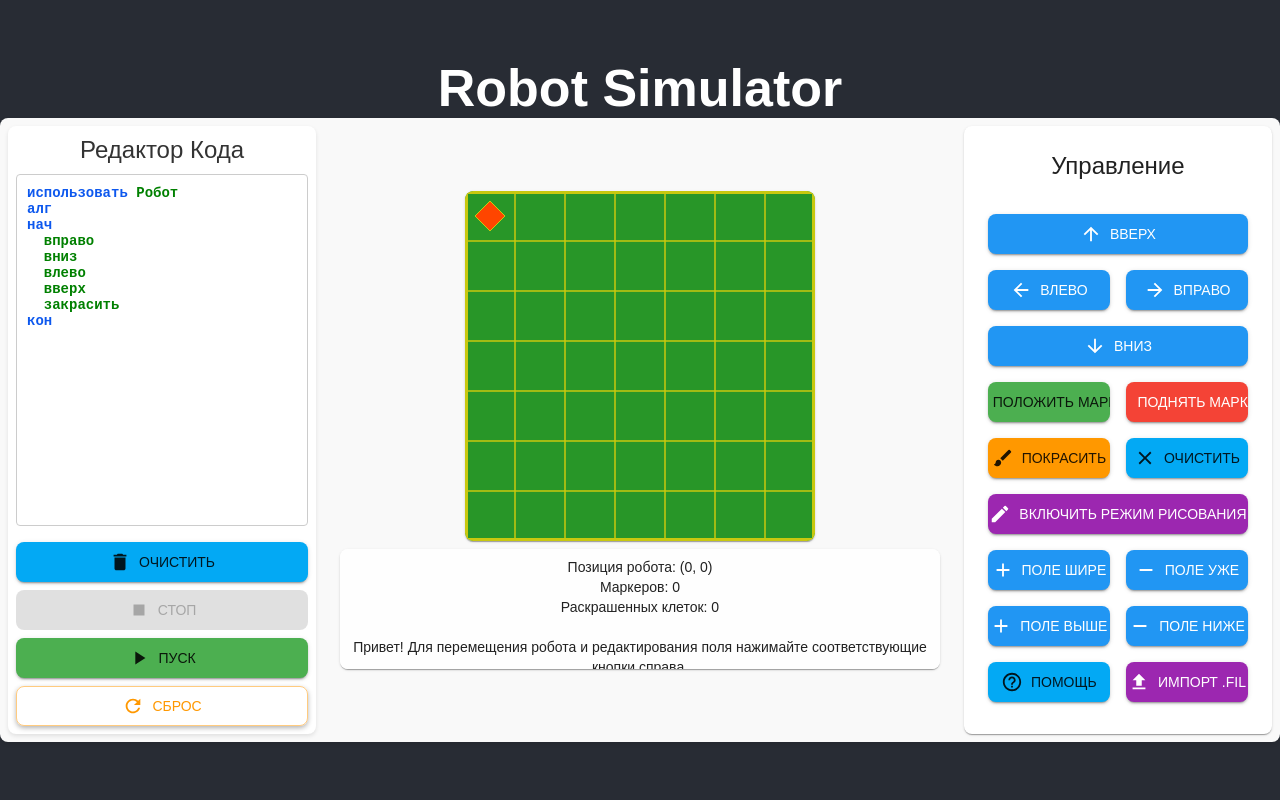
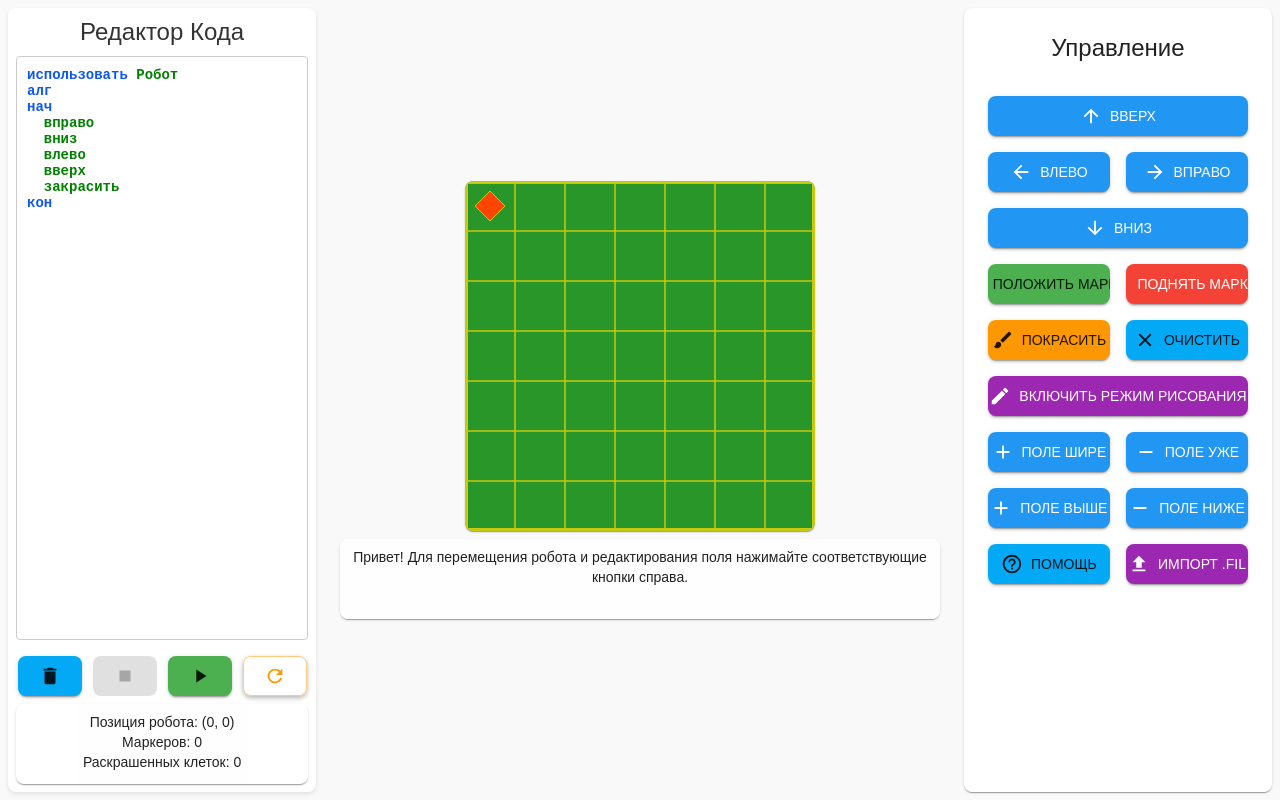
Before and after one commit to Bormotoon/PyRobot, a React (Create React App) app in the folder pyrobot/frontend/: page / in a window 1280 px wide. Built offline with nearby package versions, Linux system fonts and the light colour scheme.

Commit message:
Fixed Robot Drag'n'Drop (messed by memoisation), code buttons fixed, status block moved to CodeEditor

```diff
--- a/pyrobot/frontend/src/App.js
+++ b/pyrobot/frontend/src/App.js
@@ -7,7 +7,6 @@ function App() {
     return (
         <div className="App">
             <header className="App-header">
-                <h1>Robot Simulator</h1>
                 <RobotSimulator/>
             </header>
         </div>
--- a/pyrobot/frontend/src/components/CodeEditor/CodeEditor.css
+++ b/pyrobot/frontend/src/components/CodeEditor/CodeEditor.css
@@ -4,10 +4,8 @@
 .code-editor {
     flex: 1 1 25%;
     order: 1;
-
     margin: var(--spacing);
     padding: var(--spacing);
-
     background: var(--background-color-code-editor);
     color: var(--text-color-code-editor);
     display: flex;
@@ -36,112 +34,106 @@
     min-height: 0;
 }
 
-/* Блок с кнопками под редактором */
+/* Панель управления: кнопки в одну строку */
 .editor-controls {
     display: flex;
-    flex-direction: column;
+    flex-direction: row;
+    justify-content: space-around;
     gap: var(--spacing);
     margin-top: var(--spacing);
 }
 
-/* Масштабируемые кнопки (как в ControlPanel) */
+/* Кнопки управления (только иконки) */
 .editor-button {
     display: flex;
     align-items: center;
-    justify-content: flex-start;
-    width: 100%;
-
-    /* Масштабируемый шрифт:
-       от 12px до 16px, при этом используем 2vw для серединки */
-    font-size: clamp(12px, 2vw, 16px);
-
-    /* Не переносим текст, обрезаем при нехватке места */
-    white-space: nowrap;
-    overflow: hidden;
-    text-overflow: ellipsis;
-
+    justify-content: center;
+    /* Размер кнопки можно регулировать по необходимости */
+    width: 40px;
+    height: 40px;
     color: #fff;
     border: none;
     border-radius: var(--small-border-radius);
     box-shadow: var(--button-box-shadow);
     cursor: pointer;
     transition: background-color 0.2s, opacity 0.2s;
-
-    /* Отступы внутри кнопки, отступ снизу/сверху */
-    padding: var(--spacing);
-    margin: 0; /* можем регулировать в .editor-controls, где gap */
-
-    min-height: 40px;
-    font-weight: bold;
 }
 
-/* Ховер-эффект */
+/* Ховер-эффект для кнопок */
 .editor-button:hover {
     opacity: 0.9;
 }
 
 /* Масштабируемые иконки внутри кнопок */
 .editor-button .MuiSvgIcon-root {
-    /* Например, от 16px до 22px */
     font-size: clamp(16px, 3vw, 22px);
-    margin-right: var(--spacing);
 }
 
-/* Prism-token: структурные */
+/* Блок статуса (перенесён из Field) */
+/* Можно использовать существующие стили .status-card и .status-text */
+.status-card {
+    align-self: stretch;
+    margin-top: var(--spacing);
+    border-radius: var(--border-radius);
+    box-shadow: var(--box-shadow);
+}
+
+.status-text {
+    white-space: pre-line;
+    min-height: 80px;
+    max-height: 120px;
+    overflow-y: auto;
+    padding: var(--spacing);
+    border-radius: var(--small-border-radius);
+    background: #fefefe;
+    line-height: 1.3;
+}
+
+/* Prism-token стили остаются без изменений */
+
 .code-editor .token.keyword-struct {
     color: #0d58ee;
     font-weight: bold;
 }
 
-/* Prism-token: типы (type) */
 .code-editor .token.keyword-type {
-    color: #0451a5; /* Синий */
+    color: #0451a5;
     font-weight: bold;
 }
 
-/* Prism-token: булевы / логика */
 .code-editor .token.keyword-bool {
-    color: #008080; /* Тёмно-бирюзовый */
+    color: #008080;
     font-weight: bold;
 }
 
-/* Prism-token: ввод/вывод */
 .code-editor .token.keyword-io {
-    color: #995c00; /* Коричневатый */
+    color: #995c00;
     font-weight: bold;
 }
 
-/* Prism-token: управление потоком (flow) */
 .code-editor .token.keyword-flow {
-    color: #9c27b0; /* Фиолетовый */
+    color: #9c27b0;
     font-weight: bold;
 }
 
-/* Комментарии */
 .code-editor .token.comment {
     color: #7d8590;
     font-style: italic;
 }
 
-/* Строки */
 .code-editor .token.string {
     color: #007c9c;
 }
 
-/* Числа */
 .code-editor .token.number {
     color: #0e76c8;
 }
 
-/* Операторы */
 .code-editor .token.operator {
     color: #24292e;
 }
 
-/* Команды Робота */
 .code-editor .token.robot-command {
-    color: #008000; /* зелёный */
+    color: #008000;
     font-weight: bold;
-
-
 }
--- a/pyrobot/frontend/src/components/CodeEditor/CodeEditor.jsx
+++ b/pyrobot/frontend/src/components/CodeEditor/CodeEditor.jsx
@@ -1,14 +1,12 @@
 import React, {memo, useCallback} from 'react';
-import {Button, Typography} from '@mui/material';
+import {Button, Typography, Card} from '@mui/material';
 import Editor from 'react-simple-code-editor';
 import Prism from 'prismjs';
-
-/* Иконки MUI */
 import {Delete, Stop, PlayArrow, Refresh} from '@mui/icons-material';
 
 import './CodeEditor.css';
 
-// Группы ключевых слов
+// --- Списки ключевых слов ---
 const structuralKeywords = [
 	"алг", "нач", "кон", "исп", "кон_исп", "использовать"
 ];
@@ -28,31 +26,18 @@ const flowKeywords = [
 	"при", "нц", "кц", "кц_при", "раз", "пока",
 	"для", "от", "до", "шаг"
 ];
-
 const robotCommands = [
-	// Название исполнителя
 	"Робот",
-
-	// Команды-действия
 	"влево", "вправо", "вверх", "вниз", "закрасить",
-
-	// Команды-проверки (логические)
 	"слева свободно", "справа свободно", "сверху свободно", "снизу свободно",
 	"слева стена", "справа стена", "сверху стена", "снизу стена",
 	"клетка закрашена", "клетка чистая",
-
-	// Команды-измерения
 	"температура", "радиация"
 ];
 
-
-// Функция, которая генерирует RegExp для массива слов:
+// --- Функция генерации RegExp для ключевых слов ---
 function makeKumirRegex(words) {
-	// Пример: (?:алг|нач|кон|...) - без скобок
 	const alternatives = words.join("|");
-	// lookbehind: true => обязательно (^) или пробел захватывается "позади"
-// 'i' — флаг нестрогого регистра (если нужно),
-// можно убрать, если хотим строго строчные
 	return {
 		pattern: new RegExp(`(^|\\s)(?:${alternatives})(?=$|\\s)`, "i"),
 		lookbehind: true
@@ -60,43 +45,22 @@ function makeKumirRegex(words) {
 }
 
 Prism.languages.kumir = {
-	// 1) Структурные ключевые слова
 	"keyword-struct": makeKumirRegex(structuralKeywords),
-
-	// 2) Типы, декларации
 	"keyword-type": makeKumirRegex(typeKeywords),
-
-	// 3) Логика, булевы значения
 	"keyword-bool": makeKumirRegex(booleanKeywords),
-
-	// 4) Ввод/вывод
 	"keyword-io": makeKumirRegex(ioKeywords),
-
-	// 5) Управление потоком
 	"keyword-flow": makeKumirRegex(flowKeywords),
-
-	// 6) Исполнитель Робот
 	"robot-command": makeKumirRegex(robotCommands),
-
-	// Комментарии
 	comment: /#.*/,
-
-	// Строки (одинарные/двойные кавычки)
 	string: {
 		pattern: /(["'])(?:(?!\1).)*\1/,
 		greedy: true
 	},
-
-	// Числа: десятичные, отрицательные, шестнадцатеричные с '$', + «e/E/е/Е»
 	number: {
 		pattern: /-?\$[0-9A-Fa-f]+|-?\d+(?:\.\d+)?(?:[еeЕE][-+]?\d+)?/
 	},
-
-	// Операторы
 	operator: /(?:\*\*|<=|>=|<>|!=|==|[+\-*/<>=])/
-
 };
-
 
 const CodeEditor = memo(({
 	                         code,
@@ -105,10 +69,9 @@ const CodeEditor = memo(({
 	                         onClearCode,
 	                         onStop,
 	                         onStart,
-	                         onReset
+	                         onReset,
+	                         statusText  // Передаётся из родителя: строка с позицией, числом маркеров и раскрашенных клеток
                          }) => {
-
-	// Функция подсветки кода
 	const highlightCode = useCallback((inputCode) => {
 		return Prism.highlight(inputCode, Prism.languages.kumir, 'kumir');
 	}, []);
@@ -127,57 +90,53 @@ const CodeEditor = memo(({
 				className="react-simple-code-editor"
 			/>
 
+			{/* Панель управления: кнопки в одну строку, только иконки */}
 			<div className="editor-controls">
-				{/* Очистить */}
 				<Button
 					variant="contained"
 					color="info"
 					className="editor-button"
 					onClick={onClearCode}
-					fullWidth
 				>
 					<Delete/>
-					Очистить
 				</Button>
 
-				{/* Стоп */}
 				<Button
 					variant="contained"
 					color="error"
 					className="editor-button"
 					onClick={onStop}
 					disabled={!isRunning}
-					fullWidth
 				>
 					<Stop/>
-					Стоп
 				</Button>
 
-				{/* Пуск */}
 				<Button
 					variant="contained"
 					color="success"
 					className="editor-button"
 					onClick={onStart}
 					disabled={isRunning}
-					fullWidth
 				>
 					<PlayArrow/>
-					Пуск
 				</Button>
 
-				{/* Сброс */}
 				<Button
 					variant="outlined"
 					color="warning"
 					className="editor-button"
 					onClick={onReset}
-					fullWidth
 				>
 					<Refresh/>
-					Сброс
 				</Button>
 			</div>
+
+			{/* Под панелью управления – реальный статус */}
+			<Card className="status-card">
+				<Typography variant="body2" className="status-text">
+					{statusText}
+				</Typography>
+			</Card>
 		</div>
 	);
 });
--- a/pyrobot/frontend/src/components/Field/Field.jsx
+++ b/pyrobot/frontend/src/components/Field/Field.jsx
@@ -19,15 +19,11 @@ const Field = memo(({
 	                    height,
 	                    cellSize,
 	                    editMode,
-	                    statusMessage,
+	                    statusMessage,    // Динамические подсказки (например, "Стена поставлена", "Клик за пределами поля")
 	                    setStatusMessage,
                     }) => {
-	// Состояние для отслеживания перетаскивания робота
 	const [isDraggingRobot, setIsDraggingRobot] = useState(false);
 
-	/**
-	 * Перерисовываем поле при каждом изменении данных (координаты робота, стены и т.д.).
-	 */
 	useEffect(() => {
 		if (!canvasRef.current) return;
 		drawField(canvasRef.current, {
@@ -38,110 +34,39 @@ const Field = memo(({
 			permanentWalls,
 			width,
 			height,
-			cellSize
+			cellSize,
 		});
-	}, [
-		canvasRef,
-		coloredCells,
-		robotPos,
-		markers,
-		walls,
-		permanentWalls,
-		width,
-		height,
-		cellSize
-	]);
+	}, [canvasRef, coloredCells, robotPos, markers, walls, permanentWalls, width, height, cellSize]);
 
-	/**
-	 * Преобразует координаты клика (event.clientX, event.clientY)
-	 * в координаты canvas с учётом масштабирования.
-	 */
 	const getCanvasCoords = useCallback((event) => {
 		const canvas = canvasRef.current;
 		if (!canvas) return {x: null, y: null};
-
 		const rect = canvas.getBoundingClientRect();
 		const scaleX = canvas.width / rect.width;
 		const scaleY = canvas.height / rect.height;
-
 		const x = (event.clientX - rect.left) * scaleX;
 		const y = (event.clientY - rect.top) * scaleY;
 		return {x, y};
 	}, [canvasRef]);
 
-	/**
-	 * Проверка, не вышли ли мы за пределы холста (по пикселям).
-	 */
 	const isOutsideCanvas = useCallback((px, py) => {
 		return px < 0 || py < 0 || px >= width * cellSize || py >= height * cellSize;
 	}, [width, height, cellSize]);
 
-	/**
-	 * Преобразует пиксельные координаты (px, py) в координаты сетки (gridX, gridY),
-	 * зажимая (clamp) в диапазон [0..width-1] и [0..height-1].
-	 */
 	const toGridCoords = useCallback((px, py) => {
 		let gx = Math.floor(px / cellSize);
 		let gy = Math.floor(py / cellSize);
-
 		gx = Math.min(Math.max(gx, 0), width - 1);
 		gy = Math.min(Math.max(gy, 0), height - 1);
-
 		return {gridX: gx, gridY: gy};
 	}, [cellSize, width, height]);
 
-	/**
-	 * ЛКМ в режиме редактирования:
-	 * - если кликаем по роботу, начинаем перетаскивание;
-	 * - иначе ставим/убираем стены или закрашиваем клетку.
-	 */
-	const handleMouseDown = useCallback((e) => {
-		if (e.button !== 0) return; // Только левая кнопка
-		e.preventDefault();
-		e.stopPropagation();
-
-		const {x, y} = getCanvasCoords(e);
-		if (x === null || y === null || isOutsideCanvas(x, y)) {
-			setStatusMessage('Клик за пределами поля.');
-			return;
-		}
-
-		if (!editMode) {
-			setStatusMessage(getHint('canvasLeftClickNoEdit', false));
-			return;
-		}
-
-		// Определяем клетку, куда кликнули
-		const {gridX, gridY} = toGridCoords(x, y);
-
-		// Если это клетка, в которой сейчас робот – начинаем «drag»
-		if (gridX === robotPos.x && gridY === robotPos.y) {
-			setIsDraggingRobot(true);
-			setStatusMessage('Начали перетаскивать робота.');
-			return;
-		}
-
-		// Иначе - взаимодействуем со стенами/раскрашенными клетками
-		handleWallsAndCells(gridX, gridY, x, y);
-	}, [
-		editMode,
-		robotPos,
-		getCanvasCoords,
-		isOutsideCanvas,
-		toGridCoords,
-		setStatusMessage
-	]);
-
-	/**
-	 * Вспомогательный метод для постановки/убирания стен или закраски клетки.
-	 */
+	// Обработка взаимодействия со стенами/клетками
 	const handleWallsAndCells = useCallback((gx, gy, px, py) => {
-		const margin = 5; // отступ от края клетки для "попадания" в стену
+		const margin = 5;
 		const xRem = px % cellSize;
 		const yRem = py % cellSize;
 		let wall = null;
-
-		// Левый/правый/верхний/нижний край
 		if (xRem < margin) {
 			wall = `${gx},${gy},${gx},${gy + 1}`;
 		} else if (xRem > cellSize - margin) {
@@ -151,9 +76,7 @@ const Field = memo(({
 		} else if (yRem > cellSize - margin) {
 			wall = `${gx},${gy + 1},${gx + 1},${gy + 1}`;
 		}
-
 		if (wall) {
-			// Ставим/убираем стену (если она не «постоянная»)
 			if (!permanentWalls.has(wall)) {
 				setWalls(prev => {
 					const copy = new Set(prev);
@@ -167,12 +90,9 @@ const Field = memo(({
 					return copy;
 				});
 			} else {
-				setStatusMessage(
-					'Это постоянная стена. ' + getHint('canvasLeftClickEditMode', true)
-				);
+				setStatusMessage('Это постоянная стена. ' + getHint('canvasLeftClickEditMode', true));
 			}
 		} else {
-			// Закрашиваем/очищаем клетку
 			const posKey = `${gx},${gy}`;
 			setColoredCells(prev => {
 				const c = new Set(prev);
@@ -186,71 +106,63 @@ const Field = memo(({
 				return c;
 			});
 		}
-	}, [
-		cellSize,
-		permanentWalls,
-		setWalls,
-		setColoredCells,
-		setStatusMessage
-	]);
+	}, [cellSize, permanentWalls, setWalls, setColoredCells, setStatusMessage]);
 
-	/**
-	 * Пока ЛКМ зажата и мы «таскаем» робота — он двигается за курсором.
-	 */
+	const handleMouseDown = useCallback((e) => {
+		if (e.button !== 0) return; // только левая кнопка
+		e.preventDefault();
+		e.stopPropagation();
+		const {x, y} = getCanvasCoords(e);
+		if (x === null || y === null || isOutsideCanvas(x, y)) {
+			setStatusMessage('Клик за пределами поля.');
+			return;
+		}
+		if (!editMode) {
+			setStatusMessage(getHint('canvasLeftClickNoEdit', false));
+			return;
+		}
+		const {gridX, gridY} = toGridCoords(x, y);
+		if (gridX === robotPos.x && gridY === robotPos.y) {
+			setIsDraggingRobot(true);
+			setStatusMessage('Начали перетаскивать робота.');
+			return;
+		}
+		// Вызываем функцию обработки стен/клеток
+		handleWallsAndCells(gridX, gridY, x, y);
+	}, [editMode, robotPos, getCanvasCoords, isOutsideCanvas, toGridCoords, setStatusMessage, handleWallsAndCells]);
+
 	const handleMouseMove = useCallback((e) => {
 		if (!isDraggingRobot) return;
 		e.preventDefault();
 		e.stopPropagation();
-
 		const {x, y} = getCanvasCoords(e);
-		if (x === null || y === null || isOutsideCanvas(x, y)) {
-			return;
-		}
-
-		// Определяем клетку и «зажимаем» в пределах поля
+		if (x === null || y === null || isOutsideCanvas(x, y)) return;
 		const {gridX, gridY} = toGridCoords(x, y);
 		setRobotPos({x: gridX, y: gridY});
-	}, [
-		isDraggingRobot,
-		getCanvasCoords,
-		toGridCoords,
-		setRobotPos,
-		isOutsideCanvas
-	]);
+	}, [isDraggingRobot, getCanvasCoords, toGridCoords, setRobotPos, isOutsideCanvas]);
 
-	/**
-	 * Отпустили ЛКМ — завершаем «drag», робот фиксируется в текущей клетке.
-	 */
 	const handleMouseUp = useCallback((e) => {
 		if (!isDraggingRobot) return;
 		e.preventDefault();
 		e.stopPropagation();
-
 		setIsDraggingRobot(false);
 		setStatusMessage('Перемещение робота завершено.');
 	}, [isDraggingRobot, setStatusMessage]);
 
-	/**
-	 * Правый клик (ПКМ) в режиме редактирования: добавить/убрать маркер.
-	 */
 	const handleCanvasRightClick = useCallback((e) => {
 		e.preventDefault();
 		e.stopPropagation();
-
 		const {x, y} = getCanvasCoords(e);
 		if (x === null || y === null || isOutsideCanvas(x, y)) {
 			setStatusMessage('Правый клик за пределами поля.');
 			return;
 		}
-
 		if (!editMode) {
 			setStatusMessage(getHint('canvasRightClickNoEdit', false));
 			return;
 		}
-
 		const {gridX, gridY} = toGridCoords(x, y);
 		const posKey = `${gridX},${gridY}`;
-
 		setMarkers(prev => {
 			const copy = {...prev};
 			if (!copy[posKey]) {
@@ -262,22 +174,7 @@ const Field = memo(({
 			}
 			return copy;
 		});
-	}, [
-		editMode,
-		getCanvasCoords,
-		isOutsideCanvas,
-		toGridCoords,
-		setMarkers,
-		setStatusMessage
-	]);
-
-	// Статус для отображения текущего состояния
-	const statusLines = [
-		`Позиция робота: (${robotPos.x}, ${robotPos.y})`,
-		`Маркеров: ${Object.keys(markers).length}`,
-		`Раскрашенных клеток: ${coloredCells.size}`,
-	];
-	const statusText = statusLines.join('\n');
+	}, [editMode, getCanvasCoords, isOutsideCanvas, toGridCoords, setMarkers, setStatusMessage]);
 
 	return (
 		<div className="field-area">
@@ -290,15 +187,14 @@ const Field = memo(({
 					onMouseDown={handleMouseDown}
 					onMouseMove={handleMouseMove}
 					onMouseUp={handleMouseUp}
-					// не используем onMouseLeave, чтобы не обрывать «drag» внезапно
 					onContextMenu={handleCanvasRightClick}
 				/>
 			</Card>
 
+			{/* Под полем отображаются только динамические подсказки */}
 			<Card className="status-card">
 				<Typography variant="body2" className="status-text">
-					{statusText}
-					{statusMessage ? `\n\n${statusMessage}` : ''}
+					{statusMessage}
 				</Typography>
 			</Card>
 		</div>
--- a/pyrobot/frontend/src/components/RobotSimulator.jsx
+++ b/pyrobot/frontend/src/components/RobotSimulator.jsx
@@ -147,7 +147,14 @@ const RobotSimulator = memo(() => {
 		dispatch({type: 'SET_PERMANENT_WALLS', payload: newWalls});
 		const newPos = clampRobotPos(state.robotPos, state.width, state.height);
 		dispatch({type: 'SET_ROBOT_POS', payload: newPos});
-	}, [state.width, state.height]); // Исключили state.robotPos из зависимостей
+	}, [state.width, state.height]); // robotPos не включаем в зависимости
+
+	// Формируем статус для CodeEditor (отображается под кнопками в редакторе)
+	const statusText = [
+		`Позиция робота: (${state.robotPos.x}, ${state.robotPos.y})`,
+		`Маркеров: ${Object.keys(state.markers).length}`,
+		`Раскрашенных клеток: ${state.coloredCells.size}`,
+	].join('\n');
 
 	return (
 		<ThemeProvider theme={theme}>
@@ -160,6 +167,7 @@ const RobotSimulator = memo(() => {
 					onStop={handleStop}
 					onStart={handleStart}
 					onReset={handleReset}
+					statusText={statusText}
 				/>
 
 				<ControlPanel
--- a/pyrobot/frontend/src/styles/styles.css
+++ b/pyrobot/frontend/src/styles/styles.css
@@ -23,14 +23,9 @@
 }
 
 /* 2) Базовые ресеты */
-html, body {
+html,
+body {
     height: 100%;
-    margin: 0;
-    padding: 0;
-}
-
-body {
-    font-family: Arial, sans-serif;
 }
 
 *,
@@ -41,9 +36,13 @@ body {
     padding: 0;
 }
 
-/* 3) Общие стили для крупных контейнеров, карточек */
+body {
+    font-family: Arial, sans-serif;
+}
+
+/* 3) Общие стили для контейнеров и карточек */
+/* Общие свойства для всех блоков */
 .container,
-.app-container,
 .card,
 .field-card,
 .status-card {
@@ -52,6 +51,7 @@ body {
     box-shadow: var(--box-shadow);
 }
 
+/* Стили карточек (центровка содержимого) */
 .card,
 .field-card,
 .status-card {
@@ -61,7 +61,7 @@ body {
     align-items: center;
 }
 
-/* Контейнер приложения */
+/* Стили контейнера приложения */
 .container {
     display: flex;
     justify-content: center;
@@ -71,14 +71,14 @@ body {
     min-height: 0;
 }
 
-/* Убираем gap и margin, чтобы каждый блок сам регулировал отступы */
+/* Основной контейнер приложения */
 .app-container {
     display: flex;
     flex-direction: row;
     align-items: stretch;
     background-color: var(--background-color-app);
     width: 100%;
-    height: 100%;
+    height: 100vh;
     overflow: hidden;
     min-height: 0;
 }
```
